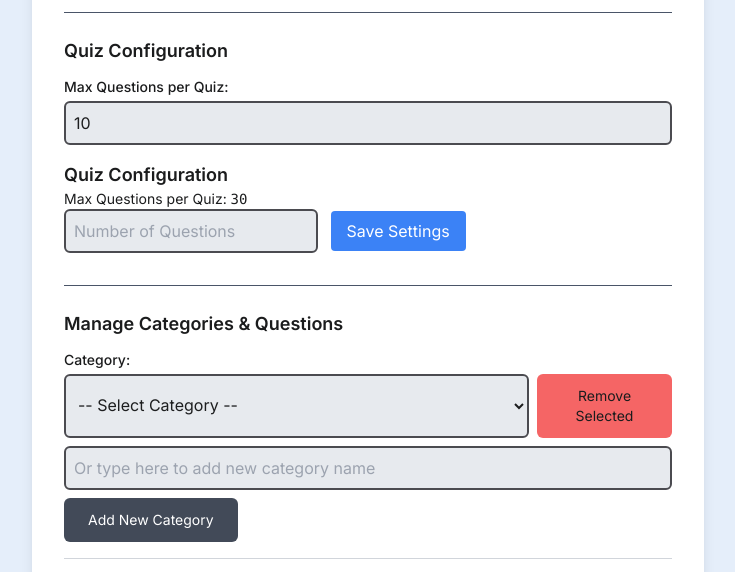
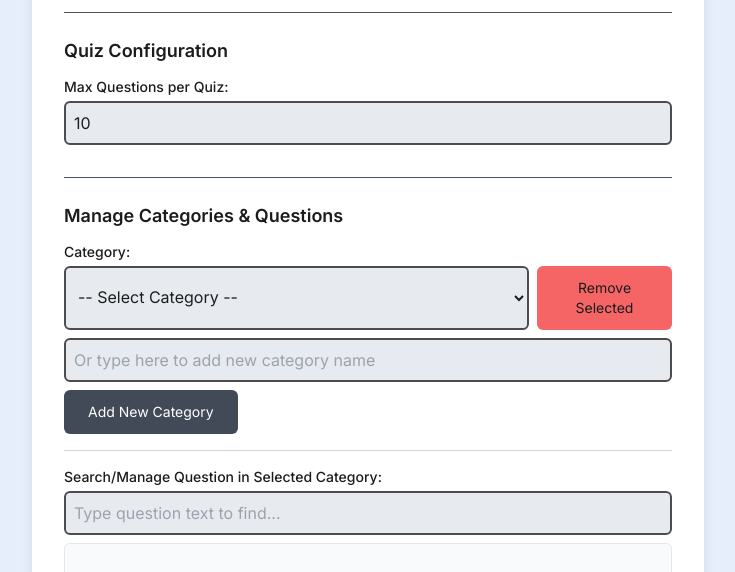
Before and after one commit to Yoland-dev/Tech-quiz, a website: page admin.html in a window 1280 px wide. Shown: the part 177-749 px from the top of the page, without its empty margins (272-1007 px from the left). Drawn offline with nearby package versions, Linux system fonts and the light colour scheme.

Commit message:
Update admin.html

```diff
--- a/admin.html
+++ b/admin.html
@@ -78,23 +78,7 @@
             min="1"
             value="15"
           />
-          <h2 class="font-semibold text-lg mt-4">Quiz Configuration</h2>
-          <p class="text-sm">
-            Max Questions per Quiz:
-            <span id="maxQuestions" class="font-mono">--</span>
-          </p>
-          <input
-            type="number"
-            id="numQuestions"
-            placeholder="Number of Questions"
-            class="border p-2 text-custom-very-dark-gray bg-custom-light-gray border-2 border-charcoal-gray rounded-md"
-          />
-          <button
-            id="saveSettings"
-            class="ml-2 bg-blue-500 text-white px-4 py-2 rounded"
-          >
-            Save Settings
-          </button>
+
         </div>
       </div>
 
```
